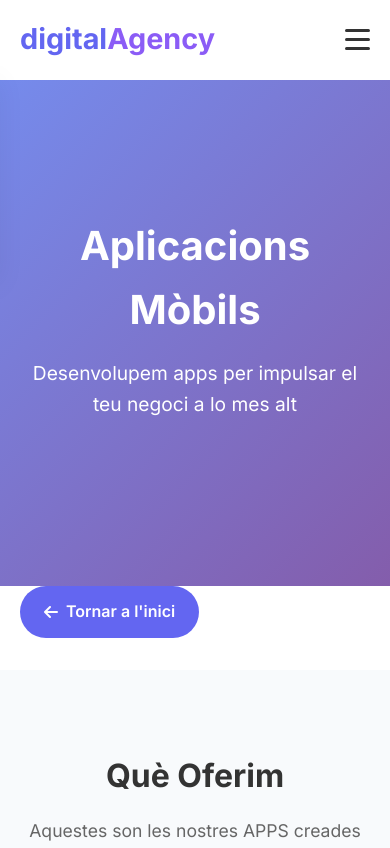
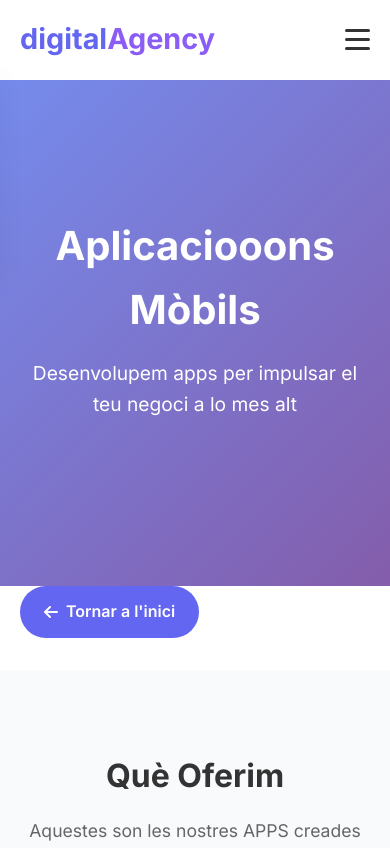
Before and after one commit to Hector4747/Practica-Final-Html5-Hector, a plain HTML site: page aplicacionsmobils.html in a window 390 px wide. Shown: the top 848 px of the page. Drawn offline with Linux system fonts and the light colour scheme.

Commit message:
Update aplicacionsmobils.html

```diff
--- a/aplicacionsmobils.html
+++ b/aplicacionsmobils.html
@@ -368,7 +368,7 @@ section {
     <section class="hero">
         <div class="hero-background"></div>
         <div class="hero-content">
-            <h1 class="hero-title">Aplicacions Mòbils</h1>
+            <h1 class="hero-title">Aplicaciooons Mòbils</h1>
             <p class="hero-subtitle">Desenvolupem apps per impulsar el teu negoci a lo mes alt</p>
         </div>
     </section>
```
